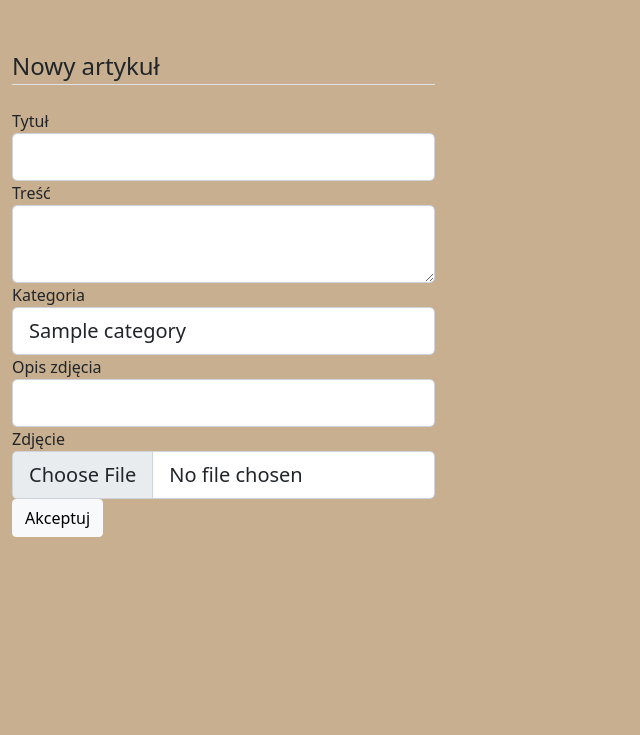
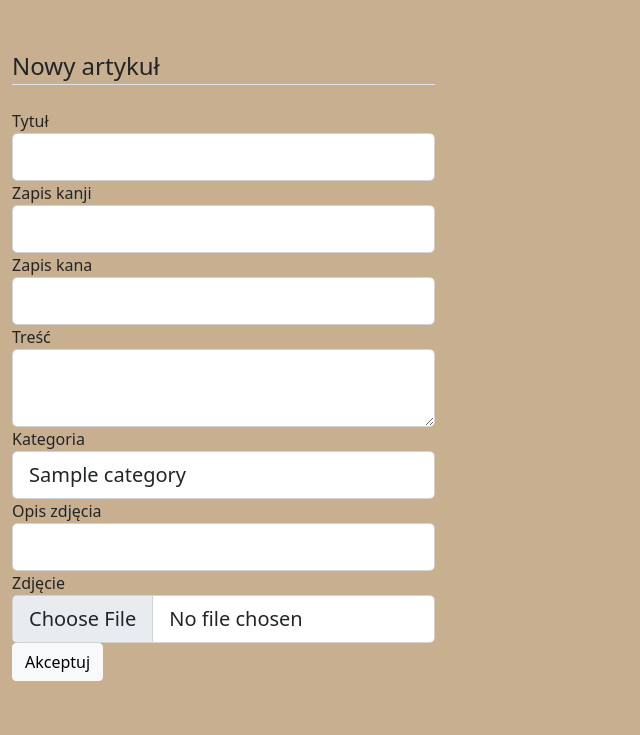
Before and after one commit to KacperRuchalowski/Praca_licencjacka, a Flask app: page /newPost in a window 1280 px wide. Shown: the part 72-807 px from the top of the page, without its empty margins (0-640 px from the left). Before the commit the page ends 609 px from the top, so only its background shows below. Run offline with Flask 2, Linux system fonts and the light colour scheme; a user stored in the database is signed in; tables that the repository leaves empty hold one stand-in row (values such as "Sample post"); some libraries are stand-ins or nearby versions; some web fonts are replaced.

Commit message:
Added kanji and kana

```diff
--- a/app.py
+++ b/app.py
@@ -15,7 +15,6 @@ from flask_sqlalchemy import SQLAlchemy
 from forms import PostForm, LoginForm, QuizForm
 
 from flask_admin import Admin
-from flask_admin.contrib.sqla import ModelView
 
 app = Flask(__name__)
 db = SQLAlchemy(app)
@@ -47,15 +46,19 @@ class Article(db.Model):
     description = db.Column(db.String())
     image = db.Column(db.String())
     image_desc = db.Column(db.String())
+    kanji = db.Column(db.String())
+    kana = db.Column(db.String())
     category_id = db.Column(db.Integer, db.ForeignKey('category.id'), nullable=False)
     views = db.Column(db.Integer)
 
-    def __init__(self, name, description, image, image_desc):
+    def __init__(self, name, description, image, image_desc, kanji, kana):
         self.name = name
         self.description = description
         self.image = image
         self.views = 0
         self.image_desc = image_desc
+        self.kanji = kanji
+        self.kana = kana
 
     def __repr__(self):
         return f"<article {self.name}>"
@@ -239,7 +242,7 @@ def newPost():
     if form.validate_on_submit():
         picture_file = save_picture(form.image.data)
         article = Article(name=form.title.data, description=form.content.data, image=picture_file,
-                          image_desc=form.image_description.data)
+                          image_desc=form.image_description.data, kanji=form.kanji.data, kana=form.kana.data)
         article.category_id = form.category.data
         db.session.add(article)
         db.session.commit()
@@ -289,6 +292,8 @@ def updatePost(postID):
         post.name = form.title.data
         post.description = form.content.data
         post.category_id = form.category.data
+        post.kana = form.kana.data
+        post.kanji = form.kanji.data
         post.image_desc = form.image_description.data
         if form.image.data:
             picture_file = save_picture(form.image.data)
@@ -302,6 +307,9 @@ def updatePost(postID):
     elif request.method == 'GET':
         form.title.data = post.name
         form.content.data = post.description
+        form.kanji.data = post.kanji
+        form.kana.data = post.kana
+        form.image_description.data = post.image_desc
 
     return render_template('newPost.html', title='Aktualizuj artykuł', form=form, legend='Aktualizuj artykuł')
 
@@ -328,31 +336,8 @@ def deleteQuestion(questionID):
 
 @app.route('/', methods=['POST', 'GET'])
 def handle_articles():
-    if request.method == 'POST':
-        if request.is_json:
-            data = request.get_json()
-            new_article = Article(name=data['name'], description=data['description'], image=data['image'],
-                                  image_desc=data['image'])
-            db.session.add(new_article)
-            db.session.commit()
-            return {"message": f"car {new_article.name} has been created successfully."}
-        else:
-            return {"error": "The request payload is not in JSON format"}
-
-    elif request.method == 'GET':
-        articles = Article.query.all()
-        results = [
-            {
-                "Title": article.name,
-                "Desc": article.description,
-                "ID": article.id,
-                "image": article.image,
-                "Image_desc": article.image_desc
-
-            } for article in articles]
-
-        return render_template('articles.html', articles=results, categories=GetAllCategories(),
-                               popular=GetMostPopularArticles(), title="Strona główna")
+    return render_template('articles.html', categories=GetAllCategories(),
+                           popular=GetMostPopularArticles(), title="Strona główna")
 
 
 @app.route('/randomArticle')
@@ -365,7 +350,6 @@ def random_article():
         idList.append(ids.id)
 
     if idList:
-
         randArt = random.choice(idList)
 
         articles = Article.query.filter(Article.id == randArt)
@@ -384,6 +368,7 @@ def random_article():
         return render_template('single_article.html', article=results, popular=GetMostPopularArticles(),
                                categories=GetAllCategories())
     return redirect(url_for('handle_articles'))
+
 
 @app.route('/categories', methods=['POST', 'GET'])
 def handle_categories():
@@ -412,7 +397,10 @@ def single_article(articleID):
             "Desc": article.description,
             "Image": article.image,
             "Views": article.views,
-            "Image_desc": article.image_desc
+            "Image_desc": article.image_desc,
+            "Kanji": article.kanji,
+            "Kana": article.kana
+
         } for article in articles]
 
     IncrementViews(articleID)
--- a/forms.py
+++ b/forms.py
@@ -7,6 +7,8 @@ from flask_ckeditor import CKEditorField
 
 class PostForm(FlaskForm):
     title = StringField('Tytuł', validators=[DataRequired()])
+    kanji = StringField('Zapis kanji', validators=[DataRequired()])
+    kana = StringField('Zapis kana', validators=[DataRequired()])
     content = CKEditorField('Treść', validators=[DataRequired()])
     category = SelectField('Kategoria', coerce=int)
     image_description = StringField('Opis zdjęcia', validators=[DataRequired()])
--- a/templates/newPost.html
+++ b/templates/newPost.html
@@ -21,6 +21,38 @@
                         {{ form.title(class="form-control form-control-lg") }}
                     {% endif %}
                 </div>
+
+            <div class="form-group">
+                    {{ form.kanji.label(class="form-control-label") }}
+                    {% if form.kanji.errors %}
+                        {{ form.kanji(class="form-control form-control-lg is-invalid") }}
+                        <div class="invalid-feedback">
+                            {% for error in form.kanji.errors %}
+                                <span>{{ error }}</span>
+                            {% endfor %}
+                        </div>
+                    {% else %}
+                        {{ form.kanji(class="form-control form-control-lg") }}
+                    {% endif %}
+                </div>
+
+
+            <div class="form-group">
+                    {{ form.kana.label(class="form-control-label") }}
+                    {% if form.kana.errors %}
+                        {{ form.kana(class="form-control form-control-lg is-invalid") }}
+                        <div class="invalid-feedback">
+                            {% for error in form.kana.errors %}
+                                <span>{{ error }}</span>
+                            {% endfor %}
+                        </div>
+                    {% else %}
+                        {{ form.kana(class="form-control form-control-lg") }}
+                    {% endif %}
+                </div>
+
+
+
                 <div class="form-group">
                     {{ form.content.label(class="form-control-label") }}
                     {% if form.content.errors %}
--- a/templates/single_article.html
+++ b/templates/single_article.html
@@ -15,7 +15,12 @@
 
          <img src="/static/images/{{ art["Image"] }}" class="resizeImage figure-img img-thumbnail" title="{{ art["Image_desc"]}}">
 
+    <div>
 
+       <h6> Zapis kanji: {{ art["Kanji"] }}</h6>
+       <h6> Zapis kana: {{ art["Kana"] }}</h6>
+
+    </div>
 
           <div>{{ art['Desc']|safe }}</div>
 
```
